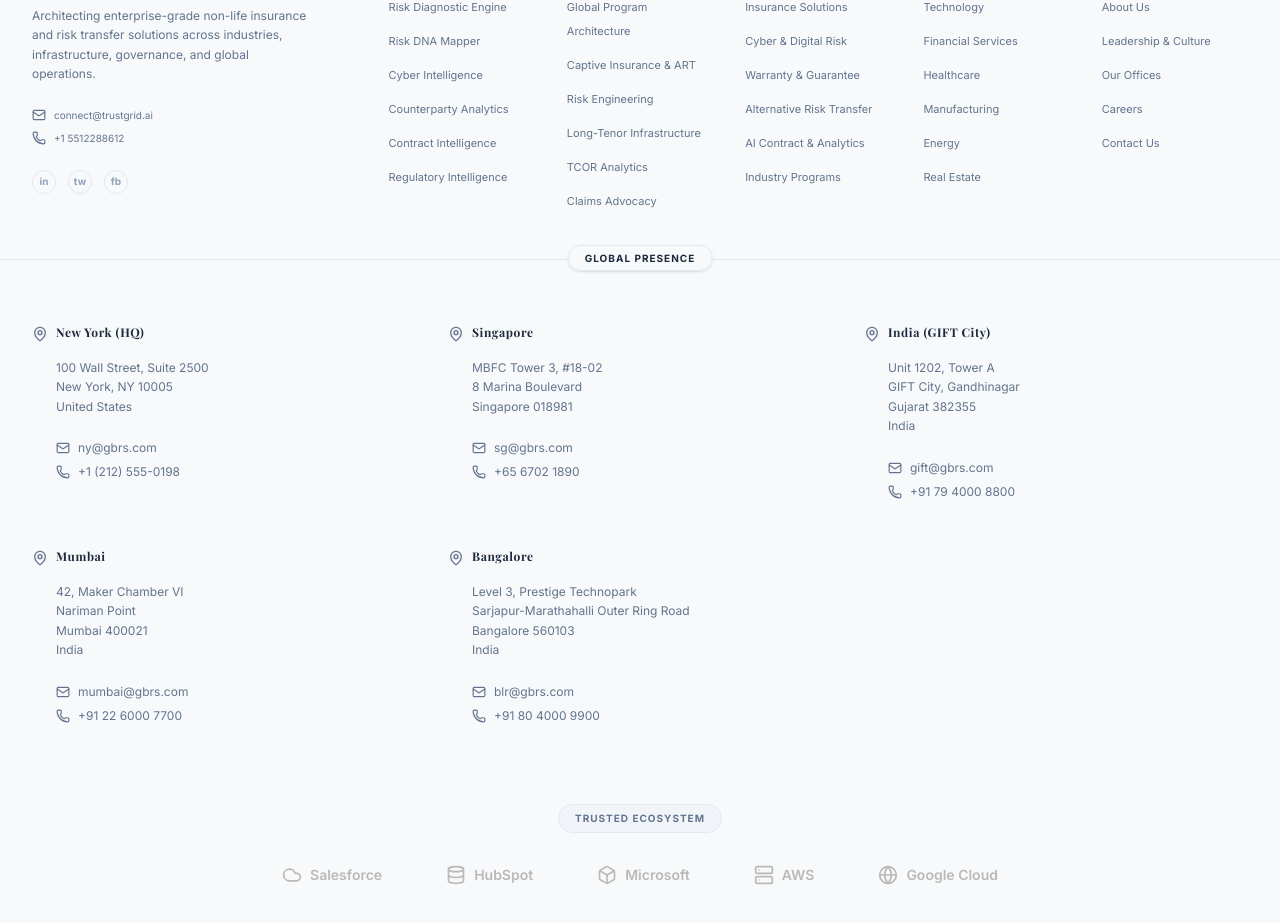
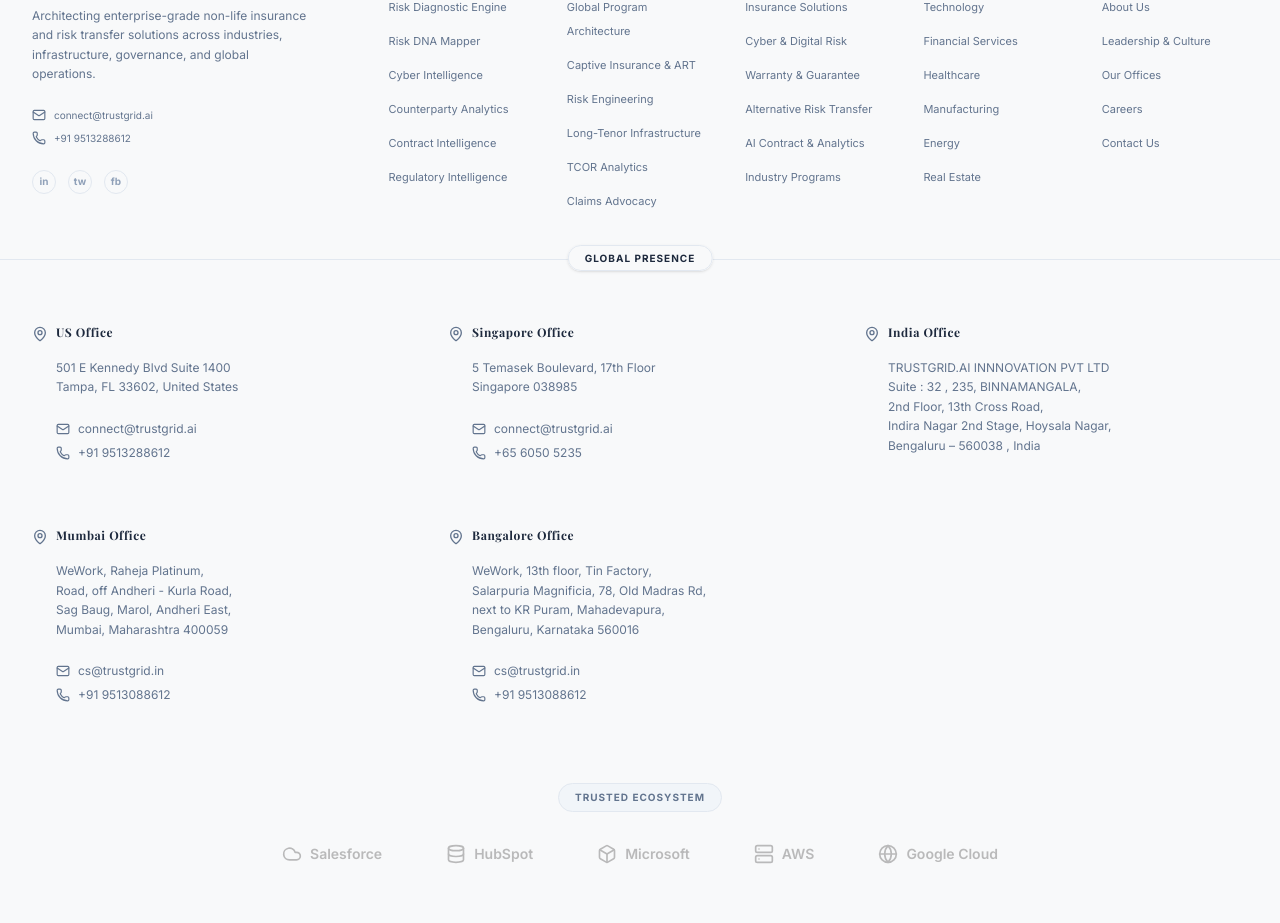
Before and after one commit to sathyadharsan/GLOBAL-BUSINESS-RISK-SOLUTIONS, a Next.js app: page /contact in a window 1280 px wide. Shown: the part 1419-2342 px from the top of the page. Built offline with nearby package versions, Linux system fonts and the light colour scheme; a web font is replaced by a local one.

Commit message:
fix :contact us button updated and adress

```diff
--- a/src/app/about-us/page.tsx
+++ b/src/app/about-us/page.tsx
@@ -5,7 +5,7 @@
 import { Button } from "@/components/ui/button";
 import { Mail, Phone, MapPin, Target, Zap, Users } from "lucide-react";
 import { cn } from "@/lib/utils";
-import { officeLocations, leadershipTeam } from "@/data/siteContent";
+import { officeLocations, leadershipTeam, newLeadershipTeam } from "@/data/siteContent";
 
 const offices = officeLocations.map(office => ({
   title: office.name,
@@ -113,6 +113,11 @@
             </p>
           </div>
 
+          {/* 1. Technical & Operational Teams (Original Team) */}
+          <div className="mb-12">
+            <h3 className="text-xl font-bold text-slate-800 mb-6 pb-2 border-b border-slate-200">
+              Technical & Operational Teams
+            </h3>
             <div className="grid grid-cols-1 sm:grid-cols-2 md:grid-cols-3 lg:grid-cols-4 gap-4">
               {teamMembers.map((member, index) => (
                 <Card key={index} className="border border-slate-200 shadow-sm hover:shadow-md transition-shadow bg-white rounded-xl overflow-hidden group">
@@ -131,6 +136,65 @@
                   </CardContent>
                 </Card>
               ))}
+            </div>
+          </div>
+
+          {/* 2. Leadership Team – Risk Management, AI & Governance */}
+          <div className="mb-12">
+            <h3 className="text-xl font-bold text-slate-800 mb-6 pb-2 border-b border-slate-200">
+              Leadership Team – Risk Management, AI & Governance
+            </h3>
+            <div className="grid grid-cols-1 sm:grid-cols-2 md:grid-cols-3 lg:grid-cols-4 gap-4">
+              {newLeadershipTeam[0].members.map((member, index) => {
+                const initials = member.name === "TBD" ? "T" : member.name.split(' ').map(n => n[0]).join('');
+                return (
+                  <Card key={index} className="border border-slate-200 shadow-sm hover:shadow-md transition-shadow bg-white rounded-xl overflow-hidden group">
+                    <CardContent className="p-4 flex items-center gap-4">
+                      <div className="w-12 h-12 rounded-full bg-blue-50 text-blue-600 font-bold flex items-center justify-center shrink-0 border border-blue-100 group-hover:bg-blue-600 group-hover:text-white transition-colors text-sm">
+                        {initials}
+                      </div>
+                      <div className="overflow-hidden">
+                        <h4 className="text-sm font-bold text-slate-900 truncate group-hover:text-blue-600 transition-colors">
+                          {member.name}
+                        </h4>
+                        <p className="text-xs text-slate-500 truncate mt-0.5">
+                          {member.title}
+                        </p>
+                      </div>
+                    </CardContent>
+                  </Card>
+                );
+              })}
+            </div>
+          </div>
+
+          {/* 3. Additional Strategic Practice Leads */}
+          <div>
+            <h3 className="text-xl font-bold text-slate-800 mb-6 pb-2 border-b border-slate-200">
+              Additional Strategic Practice Leads
+            </h3>
+            <div className="grid grid-cols-1 sm:grid-cols-2 md:grid-cols-3 lg:grid-cols-4 gap-4">
+              {newLeadershipTeam[1].members.map((member, index) => {
+                const initials = member.name === "TBD" ? "T" : member.name.split(' ').map(n => n[0]).join('');
+                return (
+                  <Card key={index} className="border border-slate-200 shadow-sm hover:shadow-md transition-shadow bg-white rounded-xl overflow-hidden group">
+                    <CardContent className="p-4 flex items-center gap-4">
+                      <div className="w-12 h-12 rounded-full bg-blue-50 text-blue-600 font-bold flex items-center justify-center shrink-0 border border-blue-100 group-hover:bg-blue-600 group-hover:text-white transition-colors text-sm">
+                        {initials}
+                      </div>
+                      <div className="overflow-hidden">
+                        <h4 className="text-sm font-bold text-slate-900 truncate group-hover:text-blue-600 transition-colors">
+                          {member.name}
+                        </h4>
+                        <p className="text-xs text-slate-500 truncate mt-0.5">
+                          {member.title}
+                        </p>
+                      </div>
+                    </CardContent>
+                  </Card>
+                );
+              })}
+            </div>
           </div>
         </div>
       </section>
--- a/src/components/layout/Footer.tsx
+++ b/src/components/layout/Footer.tsx
@@ -26,7 +26,7 @@
               </div>
               <div className="flex items-center gap-2 text-slate-500 hover:text-blue-600 transition-colors cursor-pointer">
                 <Phone className="w-3.5 h-3.5" />
-                <span className="text-[10px]">+1 5512288612</span>
+                <span className="text-[10px]">+91 9513288612</span>
               </div>
             </div>
             <div className="flex gap-3 pt-2">
@@ -123,18 +123,22 @@
                 {office.address}
               </p>
               <div className="space-y-2 ml-6 pt-2">
+                {office.email && (
                   <div className="flex items-center gap-2 text-slate-500">
                     <Mail className="w-3.5 h-3.5" />
                     <a href={`mailto:${office.email}`} className="text-xs hover:text-blue-600 transition-colors">
                       {office.email}
                     </a>
                   </div>
+                )}
+                {office.phone && (
                   <div className="flex items-center gap-2 text-slate-500">
                     <Phone className="w-3.5 h-3.5" />
                     <a href={`tel:${office.phone}`} className="text-xs hover:text-blue-600 transition-colors">
                       {office.phone}
                     </a>
                   </div>
+                )}
               </div>
             </div>
           ))}
--- a/src/data/siteContent.ts
+++ b/src/data/siteContent.ts
@@ -525,38 +525,109 @@
 export const officeLocations = [
   {
     id: "us-office",
-    name: "New York (HQ)",
-    address: "100 Wall Street, Suite 2500\nNew York, NY 10005\nUnited States",
-    email: "ny@gbrs.com",
-    phone: "+1 (212) 555-0198"
+    name: "US Office",
+    address: "501 E Kennedy Blvd Suite 1400\nTampa, FL 33602, United States",
+    email: "connect@trustgrid.ai",
+    phone: "+91 9513288612"
   },
   {
     id: "singapore-office",
-    name: "Singapore",
-    address: "MBFC Tower 3, #18-02\n8 Marina Boulevard\nSingapore 018981",
-    email: "sg@gbrs.com",
-    phone: "+65 6702 1890"
+    name: "Singapore Office",
+    address: "5 Temasek Boulevard, 17th Floor\nSingapore 038985",
+    email: "connect@trustgrid.ai",
+    phone: "+65 6050 5235"
   },
   {
     id: "india-office",
-    name: "India (GIFT City)",
-    address: "Unit 1202, Tower A\nGIFT City, Gandhinagar\nGujarat 382355\nIndia",
-    email: "gift@gbrs.com",
-    phone: "+91 79 4000 8800"
+    name: "India Office",
+    address: "TRUSTGRID.AI INNNOVATION PVT LTD\nSuite : 32 , 235, BINNAMANGALA,\n2nd Floor, 13th Cross Road,\nIndira Nagar 2nd Stage, Hoysala Nagar,\nBengaluru – 560038 , India",
+    email: "",
+    phone: ""
   },
   {
     id: "mumbai-office",
-    name: "Mumbai",
-    address: "42, Maker Chamber VI\nNariman Point\nMumbai 400021\nIndia",
-    email: "mumbai@gbrs.com",
-    phone: "+91 22 6000 7700"
+    name: "Mumbai Office",
+    address: "WeWork, Raheja Platinum,\nRoad, off Andheri - Kurla Road,\nSag Baug, Marol, Andheri East,\nMumbai, Maharashtra 400059",
+    email: "cs@trustgrid.in",
+    phone: "+91 9513088612"
   },
   {
     id: "bangalore-office",
-    name: "Bangalore",
-    address: "Level 3, Prestige Technopark\nSarjapur-Marathahalli Outer Ring Road\nBangalore 560103\nIndia",
-    email: "blr@gbrs.com",
-    phone: "+91 80 4000 9900"
+    name: "Bangalore Office",
+    address: "WeWork, 13th floor, Tin Factory,\nSalarpuria Magnificia, 78, Old Madras Rd,\nnext to KR Puram, Mahadevapura,\nBengaluru, Karnataka 560016",
+    email: "cs@trustgrid.in",
+    phone: "+91 9513088612"
+  }
+];
+
+export const newLeadershipTeam = [
+  {
+    id: "leadership-risk-ai-governance",
+    name: "Leadership Team – Risk Management, AI & Governance",
+    members: [
+      {
+        id: "murali",
+        name: "Murali Venkat",
+        title: "Chief AI & Risk Officer (CAIRO)",
+        location: "India",
+        bio: "Chief AI & Risk Officer (CAIRO)",
+        image: ""
+      },
+      {
+        id: "sowmya",
+        name: "Sowmya Venugopal",
+        title: "Global Head of Business Risk & ESG",
+        location: "India",
+        bio: "Global Head of Business Risk & ESG",
+        image: ""
+      },
+      {
+        id: "vinod",
+        name: "Vinod",
+        title: "Enterprise Risk Director",
+        location: "India",
+        bio: "Enterprise Risk Director",
+        image: ""
+      },
+      {
+        id: "kumaraguru",
+        name: "Kumaraguru",
+        title: "Head of Cyber Risk & Digital Resilience",
+        location: "India",
+        bio: "Head of Cyber Risk & Digital Resilience",
+        image: ""
+      },
+      {
+        id: "narayanan",
+        name: "Narayanan",
+        title: "Head of Governance, Risk & Compliance (GRC)",
+        location: "India",
+        bio: "Head of Governance, Risk & Compliance (GRC)",
+        image: ""
+      }
+    ]
+  },
+  {
+    id: "additional-strategic-practice-leads",
+    name: "Additional Strategic Practice Leads",
+    members: [
+      {
+        id: "risk-intelligence-lead",
+        name: "TBD",
+        title: "Head – Risk Intelligence, Analytics & Predictive Insights",
+        location: "Global",
+        bio: "Head – Risk Intelligence, Analytics & Predictive Insights – TBD",
+        image: ""
+      },
+      {
+        id: "crisis-disaster-lead",
+        name: "TBD",
+        title: "Head – Crisis & Disaster Risk Management",
+        location: "Global",
+        bio: "Head – Crisis & Disaster Risk Management – TBD",
+        image: ""
+      }
+    ]
   }
 ];
 
@@ -796,12 +867,12 @@
         image: "https://images.unsplash.com/photo-1507003211169-0a1dd7228f2d?q=80&w=400&auto=format&fit=crop"
       },
       {
-        id: "santhosh",
-        name: "Santhosh S",
+        id: "sathya",
+        name: "Sathya M",
         title: "AI Engineering (Intern)",
         location: "India",
-        bio: "AI engineering intern supporting research and development in risk AI.",
-        image: "https://images.unsplash.com/photo-1472099645785-5658abf4ff4e?q=80&w=400&auto=format&fit=crop"
+        bio: "AI engineering intern driving innovative solutions in machine learning and risk analytics.",
+        image: "https://images.unsplash.com/photo-1519085360753-af0119f7cbe7?q=80&w=400&auto=format&fit=crop"
       }
     ]
   }
```
Lines whose indentation alone changed are shown as unchanged.
